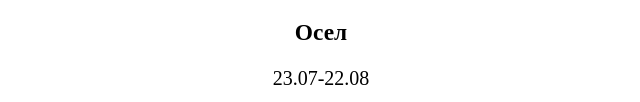
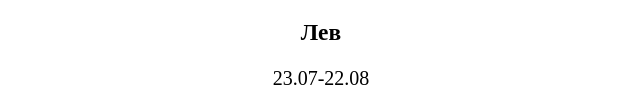
Before and after one commit to ekaterinatrem/ekaterinatrem.github.io, a plain HTML site: page index.html in a window 1280 px wide. Shown: the part 698-800 px from the top of the page, 319-959 px from the left. Drawn offline with Linux system fonts and the light colour scheme.

Commit message:
Update index.html

```diff
--- a/index.html
+++ b/index.html
@@ -76,7 +76,7 @@ body
       <div>
        <img src = "images/8.jpg" width="13%">
       </div>
-        <h3 class="mb-4 text-2xl">Осел</h3>
+        <h3 class="mb-4 text-2xl">Лев</h3>
         <div class="mb-4 text-grey-darker text-sm flex-1">
           <p>23.07-22.08</p>
         </div>
```
